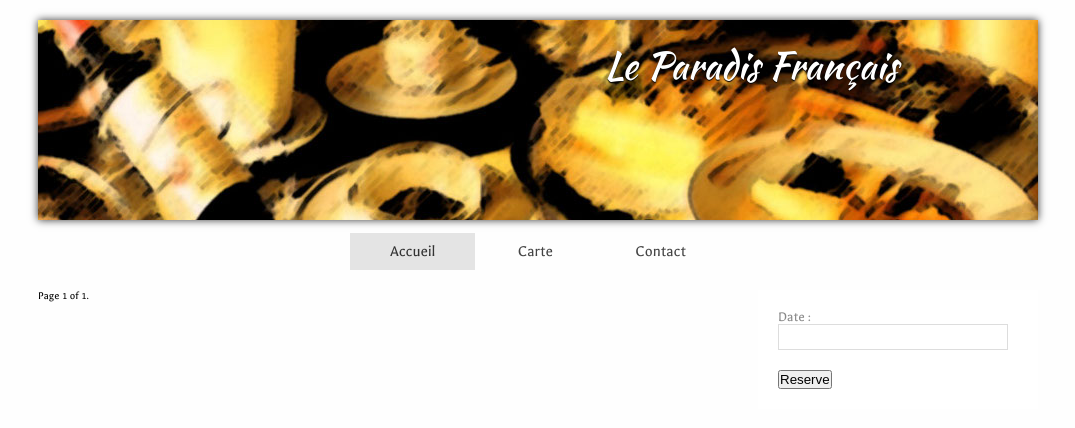
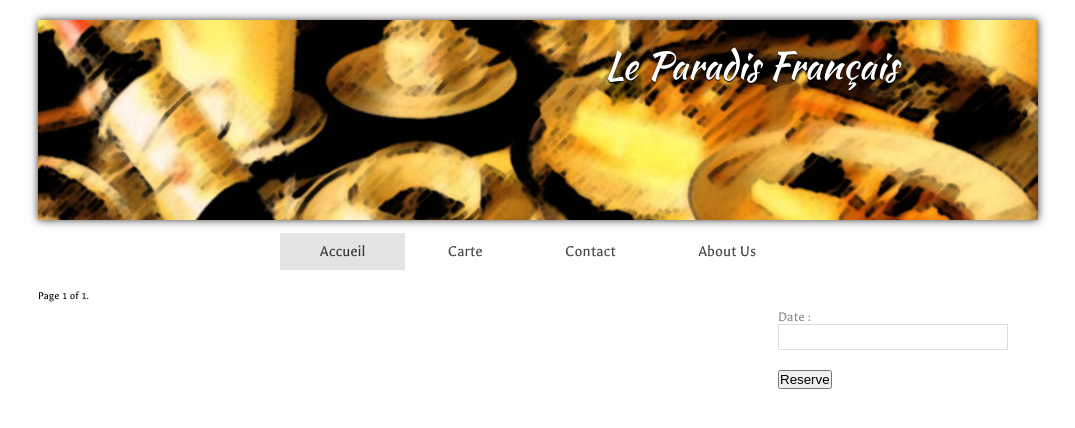
Before and after one commit to Denis180/SupAgileExercise, a Django app: page / in a window 1280 px wide. Shown: the top 428 px of the page, without its empty margins (102-1177 px from the left). Run offline with Django 3.2, Linux system fonts and the light colour scheme; data that the repository does not hold is empty; parts of the project's set-up code (start-up, migrations or seed data) failed here and were passed over.

Commit message:
change ugettext to ugettext_lazy

```diff
--- a/www/Article/models.py
+++ b/www/Article/models.py
@@ -1,7 +1,7 @@
 # -*- coding:Utf-8 -*-
 
 from django.db import models
-from django.utils.translation import ugettext as _
+from django.utils.translation import ugettext_lazy as _
 import settings
 
 class Article(models.Model):
--- a/www/Front/models.py
+++ b/www/Front/models.py
@@ -1,7 +1,7 @@
 # -*- coding:Utf-8 -*-
 
 from django.db import models
-from django.utils.translation import ugettext as _
+from django.utils.translation import ugettext_lazy as _
 
 
 class Menu(models.Model):
--- a/www/Front/urls.py
+++ b/www/Front/urls.py
@@ -7,4 +7,5 @@ urlpatterns = patterns('',
 	url(r'^$', views.Home, name="Home"),
 	url(r'^Carte/$', views.List, name="List"),
 	url(r'^Contact/$', views.Contact, name="Contact"),
+	url(r'^AboutUs/$', views.About, name="About"),
 )
--- a/www/Front/views.py
+++ b/www/Front/views.py
@@ -5,6 +5,7 @@ from django.http import Http404, HttpResponseRedirect, HttpResponse, HttpRespons
 from django.shortcuts import render_to_response
 from django.template import RequestContext
 from django.contrib import messages
+from django.utils.translation import ugettext_lazy as _
 
 from models import *
 from forms import *
@@ -42,14 +43,14 @@ def Home(request):
 			table_need = int(math.ceil(temp))
 
 			if table_disp < table_need:
-				messages.error(request, u"Il n'y a plus assez de tables disponibles pour votre réservation")
+				messages.error(request, _(u"Il n'y a plus assez de tables disponibles pour votre réservation"))
 				return render_to_response('Front/Home.html', {"reservation_form" : form, "articles": articles},context_instance=RequestContext(request))
 			else:
 				form.table_numbers = table_need
 				reservation = form.save(commit=False)
 				reservation.table_numbers = table_need
 				reservation.save()
-				messages.success(request, u"Réservation effectuée avec succès")
+				messages.success(request, _(u"Réservation effectuée avec succès"))
 				return HttpResponseRedirect(reverse('Home'))
 		else:
 			return render_to_response('Front/Home.html', {"reservation_form" : form, "articles": articles},context_instance=RequestContext(request))
@@ -80,10 +81,13 @@ def Contact(request):
 			c = Context({
 				"form"	: form
 			})
-			send_mail(u"Un client vous a laissé un message", mail_template.render(c) , form.cleaned_data['sender_email'], [settings.EMAIL_HOST_USER], fail_silently=False)
+			send_mail(_(u"Un client vous a laissé un message"), mail_template.render(c) , form.cleaned_data['sender_email'], [settings.EMAIL_HOST_USER], fail_silently=False)
 			return HttpResponseRedirect(reverse("Home"))
 	else:
 		form = ContactForm()
 	return render_to_response("Front/Contact.html",{
 		"form"	: form
 	},context_instance=RequestContext(request))
+
+def About(request):
+	return render_to_response('Front/About.html',{},context_instance=RequestContext(request))
--- a/www/Reservation/forms.py
+++ b/www/Reservation/forms.py
@@ -1,6 +1,6 @@
 # -*- coding: utf-8 -*-
 from django import forms
-from django.utils.translation import ugettext as _
+from django.utils.translation import ugettext_lazy as _
 
 from datetime import date, timedelta, datetime
 
--- a/www/Reservation/models.py
+++ b/www/Reservation/models.py
@@ -1,6 +1,6 @@
 # -*- coding: utf-8 -*-
 from django.db import models
-from django.utils.translation import ugettext as _
+from django.utils.translation import ugettext_lazy as _
 
 from datetime import time
 
--- a/www/Reservation/views.py
+++ b/www/Reservation/views.py
@@ -1,5 +1,5 @@
 # -*- coding: utf-8 -*-
-from django.utils.translation import ugettext as _
+from django.utils.translation import ugettext_lazy as _
 from django.shortcuts import render_to_response, HttpResponseRedirect
 from django.core.urlresolvers import reverse
 from django.template import RequestContext
--- a/www/Templates/base.html
+++ b/www/Templates/base.html
@@ -23,9 +23,10 @@
 				<div id="title">Le Paradis Fran&ccedil;ais</div>
 			</div>
 			<ul id="menu">
-				<li {% block header-curview-home %}{% endblock %}><a href="{% url Home %}">Accueil</a></li>
-				<li {% block header-curview-list %}{% endblock %}><a href="{% url List %}">Carte</a></li>
-				<li {% block header-curview-contact %}{% endblock %}><a href="{% url Contact %}">Contact</a></li>
+				<li {% block header-curview-home %}{% endblock %}><a href="{% url Home %}">{% trans "Accueil" %}</a></li>
+				<li {% block header-curview-list %}{% endblock %}><a href="{% url List %}">{% trans "Carte" %}</a></li>
+				<li {% block header-curview-contact %}{% endblock %}><a href="{% url Contact %}">{% trans "Contact" %}</a></li>
+				<li {% block header-curview-info %}{% endblock %}><a href="{% url About %}">{% trans "About Us" %}</a></li>
 			</ul>
 
 		{% endblock %}
```
Also changed, not shown: www/db.sqlite3.
